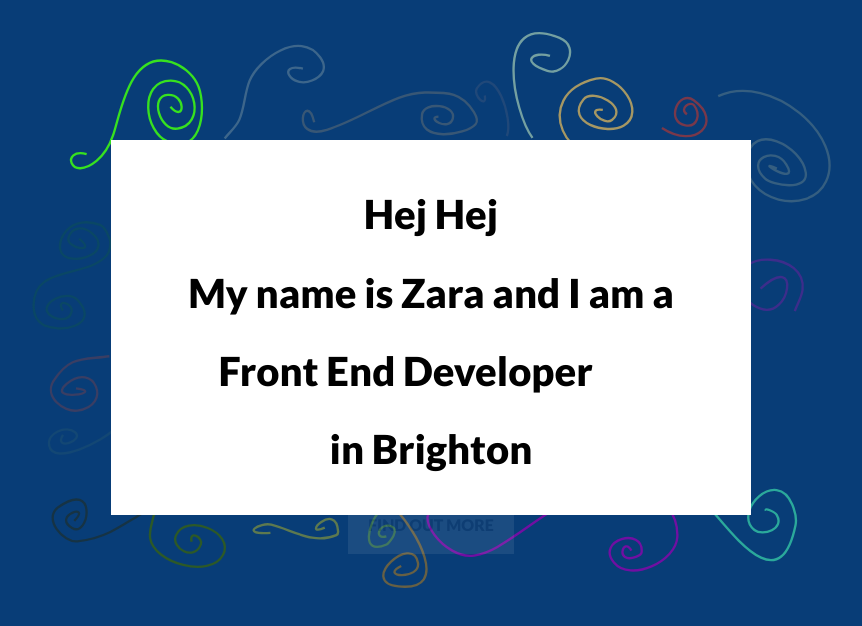
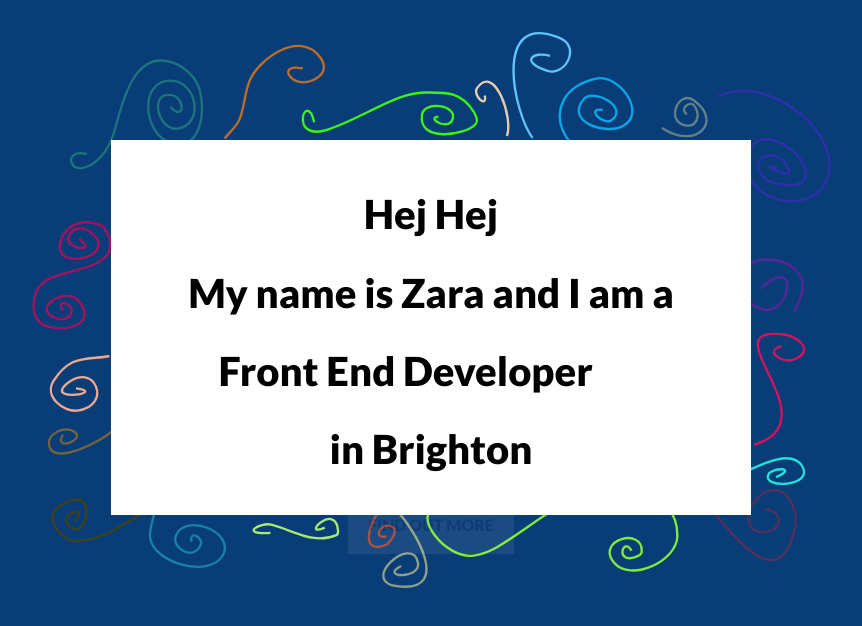
Before and after one commit to zarasyversen/personal-react, a React (Create React App) app: page / in a window 1280 px wide. Shown: the top 626 px of the page, without its empty margins (209-1071 px from the left). Built offline with nearby package versions, Linux system fonts and the light colour scheme.

Commit message:
clean up and remove random alpha

```diff
--- a/src/components/LandingPage.js
+++ b/src/components/LandingPage.js
@@ -1,23 +1,21 @@
 import React, { Component } from 'react';
 import '../css/Home.css';
-import {TransitionGroup } from 'react-transition-group';
+import { TransitionGroup } from 'react-transition-group';
 import TweenMax from "gsap/TweenMax";
 
 // SVG Square
 class Square extends Component {
   componentDidMount() {
-
     // Random Colour with Random Alpha
-    function randomRgbaString () {
-      let r = Math.floor(Math.random() * 255)
-      let g = Math.floor(Math.random() * 255)
-      let b = Math.floor(Math.random() * 255)
-      let a = Math.round( Math.random() * 10 ) / 10
-      return `rgba(${r},${g},${b},${a})`
+    function randomRgbaString() {
+      const red = Math.floor(Math.random() * 255);
+      const green = Math.floor(Math.random() * 255);
+      const blue = Math.floor(Math.random() * 255);
+      return `rgba(${red},${green},${blue},${1})`;
     }
 
     const paths = document.querySelectorAll('.swirly__path');
-    for(let i = 0; i < paths.length; i++){
+    for (let i = 0; i < paths.length; i++) {
       const length = paths[i].getTotalLength();
       paths[i].style.strokeDasharray = length;
       paths[i].style.strokeDashoffset = length;
@@ -27,33 +25,33 @@ class Square extends Component {
 
   render() {
     return (
-    <svg width="800px" height="558px" viewBox="0 0 341 238" version="1.1" xmlns="http://www.w3.org/2000/svg">
+      <svg width="800px" height="558px" viewBox="0 0 341 238" version="1.1" xmlns="http://www.w3.org/2000/svg">
         <g id="Page-1" stroke="none" strokeWidth="1" fill="none" fillRule="evenodd">
-            <g id="Group" transform="translate(1.000000, 1.000000)" stroke="#979797">
-                <path d="M318.321721,103.883981 C317.515783,127.799177 300.142188,103.600376 312.292424,97.8683559 C316.858012,95.7144848 320.99804,96.1401342 325.218205,98.7999966 C339.005982,107.49008 315.113897,128.971355 305.272893,116.174997 C303.32244,113.638803 302.582788,110.369007 301.237736,107.466012" stroke="#000" strokeWidth="1" className="swirly__path" id="Path-2" transform="translate(315.318970, 108.318970) rotate(-135.000000) translate(-315.318970, -108.318970) "></path>
-                <path d="M19.3844203,87.9767768 C27.6602993,94.5855722 13.5789866,92.1772042 14.8961391,87.5763862 C17.9926764,76.7601714 36.9574945,91.1427485 22.0211391,96.0080268 C19.7148129,96.7592756 17.0860829,96.7880606 14.7457484,96.150605 C6.63694558,93.9419452 13.1962675,76.4477228 28.3414516,82.1291206 C30.4798964,82.9313133 31.3902469,85.627264 32.2984828,87.7228706 C32.8526808,89.0015923 32.7990827,90.5194109 32.5738734,91.8947456 C32.3726234,93.1237629 31.8918913,94.3853556 31.0562953,95.3088081 C22.0425291,105.270302 -1.48486858,98.902151 0.0738734358,118.064667 C0.269286296,120.466991 1.57122822,123.069531 3.59340469,124.381074 C10.6423565,128.952883 28.9385153,125.267542 18.7535609,114.195527 C14.1726202,109.215608 2.10612749,115.758332 6.51918594,120.175996 C8.49434488,122.153216 15.0499047,124.213239 16.1910609,119.148652 C17.0169475,115.483269 9.11544284,113.195815 12.4762172,118.703339" stroke="#000" strokeWidth="1" className="swirly__path" id="Path-3"></path>
-                <path d="M16.5772675,222.763569 C16.3598168,216.915452 15.8747238,212.300532 16.03017,207.723178 C16.1809711,203.282607 16.9346017,198.877391 19.1202362,193.415912 C21.3756043,187.780184 34.6667541,184.936553 35.7491425,193.00185 C38.5287297,213.713635 17.8211713,198.503265 25.2276581,194.081928 C34.0245491,188.830583 30.6921541,206.836063 27.4366425,196.318256" stroke="#000" strokeWidth="1" className="swirly__path" id="Path-4" transform="translate(26.003874, 205.381784) rotate(-118.000000) translate(-26.003874, -205.381784) "></path>
-                <path d="M292,27.2268698 C314.632098,16.9168055 346.724553,44.7039849 338.013672,63.5315573 C330.973706,78.7476378 302.217839,72.1873235 304.269531,54.1409323 C306.167226,37.4490811 327.836369,48.5788037 329.355469,59.8577291 C330.435407,67.8759925 315.119142,65.3476756 311.892578,62.2561666 C303.346235,54.0675504 316.130678,48.3256695 321.009766,56.2913229 C327.369136,66.6737039 306.098413,53.2970866 317.037109,58.0530416" stroke="#000" strokeWidth="1" className="swirly__path" id="Path-5"></path>
-                <path d="M268,40.7639583 C282.549605,50.3586147 294.302017,38.0959055 281.546875,28.9397396 C275.150156,24.3479116 269.250293,37.9886132 277.988281,39.6467708 C283.145073,40.6253454 284.683833,34.931654 281.642578,31.0354427 C280.159394,29.135307 275.049922,32.6074949 278.667969,34.9045833" stroke="#000" strokeWidth="1" className="swirly__path" id="Path-6"></path>
-                <path d="M184.821651,203.158008 C180.68363,202.967904 176.493103,201.903641 172.407589,202.587696 C160.333464,204.609316 175.596185,225.138523 187.848995,223.154102 C191.343184,222.588196 194.750832,221.258326 197.813839,219.48418 C208.661002,213.201319 218.234512,204.770729 229.405636,199.08379 C243.577743,191.869125 275.349471,192.499715 274.561886,215.167774 C274.198662,225.621969 254.598424,234.737759 247.516964,226.111133 C239.597848,216.464077 260.294065,210.657381 259.341182,221.74004 C259.251264,222.785852 257.897404,223.392324 256.905636,223.736133 C247.608881,226.958973 251.622744,214.761312 254.975948,221.074024" stroke="#000" strokeWidth="1" className="swirly__path" id="Path-7"></path>
-                <path d="M22.6305421,51.924519 C11.5343284,48.9746583 15.3415415,64.3215039 26.8337489,54.8486639 C30.2510441,52.0318429 32.4705335,48.1124611 33.8699305,43.9887037 C37.2615018,33.9943865 41.0468957,7.34779159 58.8196833,12.7039742 C63.1044326,13.9952685 67.4960169,17.557453 69.6394214,21.5876897 C73.9782714,29.7460158 72.7543297,52.914697 57.2590668,46.631294 C47.1925917,42.5492904 44.6040027,20.7131236 58.445618,20.611634 C69.5544328,20.5301819 73.1923597,39.3234822 61.3375852,41.0752848 C53.872267,42.1784491 49.2789514,27.1920005 57.1772819,26.6650562 C65.1082004,26.1359378 64.7377878,39.020445 58.3638331,31.7022007" stroke="#000" strokeWidth="1" className="swirly__path" id="Path-8"></path>
-                <path d="M224.720801,28.3092303 C235.020803,6.41987161 268.909949,28.0254594 246.736502,48.7992047 C239.552767,55.5294649 220.750676,47.3729016 226.530041,37.2571036 C230.565933,30.1929597 248.973432,25.9691517 246.923326,38.4255713 C245.843991,44.9835944 228.505912,45.3041119 232.034786,36.9588412 C233.795271,32.7955488 244.897326,35.8506178 237.549363,38.7123621" stroke="#000" strokeWidth="1" className="swirly__path" id="Path-9" transform="translate(239.418061, 35.206316) rotate(-150.000000) translate(-239.418061, -35.206316) "></path>
-                <path d="M119.6875,38.3144531 C116.248471,23.862803 108.447157,46.7720352 125.091797,41.5976563 C135.773982,38.2768472 145.301753,31.9431749 155.753906,27.9570313 C159.299534,26.6048331 163.107849,25.6938904 166.902344,25.6523438 C176.866268,25.5432469 182.766304,25.6368733 187.808594,34.046875 C188.696741,35.5282098 189.687824,37.9093794 188.517578,39.1796875 C184.060752,44.0175953 163.630622,47.1850079 165.693359,34.953125 C166.658211,29.2316264 180.397964,30.8608711 178.791016,36.796875 C177.248796,42.4937716 166.96019,36.3396454 172.681641,35.9589844" stroke="#000" strokeWidth="1" className="swirly__path" id="Path-10"></path>
-                <path d="M201.849609,44.1914062 C204.768461,37.1253182 196.795511,13.0036541 189.138672,23.7734375 C187.060296,26.6967924 193.495518,32.9537689 192.435547,26.9472656" stroke="#000" strokeWidth="1" className="swirly__path" id="Path-11"></path>
-                <path d="M212.794922,45.0097656 C204.662594,34.0609376 195.560302,-9.42563703 224.328125,2.38671875 C233.654371,6.21616863 226.720976,18.828681 219.142578,16.4179688 C207.017373,12.5609027 213.191412,7.78810671 220.242188,10.0761719" stroke="#000" strokeWidth="1" className="swirly__path" id="Path-12"></path>
-                <path d="M81.5078125,45.2519531 C83.593099,42.5735677 86.4191553,40.333597 87.7636719,37.2167969 C90.0197795,31.9867858 89.9610461,25.9670342 92.1035156,20.6894531 C95.8728927,11.4042833 113.51793,-1.25578875 122.191406,10.6230469 C125.52523,15.1889142 123.384254,18.5987375 118.734375,20.5273437 C109.554758,24.3347263 103.412186,12.720517 114.871094,15.4726562" stroke="#000" strokeWidth="1" className="swirly__path" id="Path-13"></path>
-                <path d="M32.3261719,138.150391 C20.9602727,139.760194 15.383496,137.899305 8.50976562,148.707031 C4.28651796,155.347342 12.7987131,162.063674 18.6308594,161.322266 C34.172867,159.346495 25.8201596,139.793987 14.0800781,149.978516 C4.82671818,158.005812 31.6853071,153.464242 18.0585937,151.851562" stroke="#000" strokeWidth="1" className="swirly__path" id="Path-14"></path>
-                <path d="M51.4453125,205.023438 C50.8626302,208.584635 49.1672752,212.137611 49.6972656,215.707031 C51.2993341,226.496765 75.3145862,232.935736 80.6992187,223.052734 C86.1519253,213.044789 64.7716785,204.804819 60.7285156,214.544922 C58.4372088,220.06475 68.5138286,225.796692 71.3359375,218.361328 C72.4407702,215.450443 66.1449796,211.992203 67.3867187,217.3125" stroke="#000" strokeWidth="1" className="swirly__path" id="Path-15"></path>
-                <path d="M101.021484,213.476563 C87.2638049,214.358131 96.6705436,208.795951 101.378906,209.990234 C110.548639,212.316151 119.273097,218.635559 129.140625,214.416016 C129.664332,214.192069 129.913494,213.443528 129.878906,212.875 C129.072248,199.615547 113.497065,215.911566 124.195312,211.263672" stroke="#000" strokeWidth="1" className="swirly__path" id="Path-16"></path>
-                <path d="M154.886719,204.070312 C161.860806,210.974777 179.187419,238.784353 155.617188,236.316406 C138.03296,234.475231 161.771211,213.69808 163.929688,226.21875 C165.197419,233.572477 147.137555,232.500019 156.794922,227.587891" stroke="#000" strokeWidth="1" className="swirly__path" id="Path-17"></path>
-                <path d="M147.199219,204.892578 C143.141711,208.704825 138.949984,223.456548 150.548828,218.453125 C151.164578,218.187507 157.586331,211.443094 151.462891,210.417969 C147.345796,209.728726 144.999388,216.44627 150.460938,214.945312" stroke="#000" strokeWidth="1" className="swirly__path" id="Path-18"></path>
-                <path d="M289.289062,203.908203 C299.882492,216.096866 318.6802,241.323396 324.992188,210.089844 C325.573146,207.215091 324.695453,204.116333 323.574219,201.40625 C316.891757,185.254381 297.921383,204.65911 307.4375,212.263672 C311.008881,215.117649 320.532558,211.768524 316.947266,205.804688 C316.098811,204.393354 311.496717,202.584715 312.351562,203.992188" stroke="#000" strokeWidth="1" className="swirly__path" id="Path-19"></path>
-                <path d="M302.818359,187.746094 C307.018536,186.054426 322.935252,176.751497 327.833984,185.0625 C333.080558,193.963637 310.13713,194.764944 313.472656,188.455078 C314.959735,185.641949 326.464337,185.238539 316.650391,189.751953" stroke="#000" strokeWidth="1" className="swirly__path" id="Path-20"></path>
-                <path d="M307.306641,175.929688 C341.522939,165.558761 287.015732,124.68795 320.042969,128.886719 C326.341749,129.687486 333.641787,136.138511 323.917969,139.681641 C319.790788,141.185487 311.062727,136.111781 319.041016,133.810547" stroke="#000" strokeWidth="1" className="swirly__path" id="Path-21"></path>
-                <path d="M34.3828125,169.234375 C30.2646357,173.835572 8.48625267,185.295054 6.65625,176.296875 C5.55008907,170.857848 13.7964028,167.481731 17.5527344,170.478516 C22.133634,174.133137 8.24194085,178.747958 12.5214844,171.691406" stroke="#000" strokeWidth="1" className="swirly__path" id="Path-22"></path>
-            </g>
+          <g id="Group" transform="translate(1.000000, 1.000000)" stroke="#979797">
+            <path d="M318.321721,103.883981 C317.515783,127.799177 300.142188,103.600376 312.292424,97.8683559 C316.858012,95.7144848 320.99804,96.1401342 325.218205,98.7999966 C339.005982,107.49008 315.113897,128.971355 305.272893,116.174997 C303.32244,113.638803 302.582788,110.369007 301.237736,107.466012" stroke="#000" strokeWidth="1" className="swirly__path" id="Path-2" transform="translate(315.318970, 108.318970) rotate(-135.000000) translate(-315.318970, -108.318970) " />
+            <path d="M19.3844203,87.9767768 C27.6602993,94.5855722 13.5789866,92.1772042 14.8961391,87.5763862 C17.9926764,76.7601714 36.9574945,91.1427485 22.0211391,96.0080268 C19.7148129,96.7592756 17.0860829,96.7880606 14.7457484,96.150605 C6.63694558,93.9419452 13.1962675,76.4477228 28.3414516,82.1291206 C30.4798964,82.9313133 31.3902469,85.627264 32.2984828,87.7228706 C32.8526808,89.0015923 32.7990827,90.5194109 32.5738734,91.8947456 C32.3726234,93.1237629 31.8918913,94.3853556 31.0562953,95.3088081 C22.0425291,105.270302 -1.48486858,98.902151 0.0738734358,118.064667 C0.269286296,120.466991 1.57122822,123.069531 3.59340469,124.381074 C10.6423565,128.952883 28.9385153,125.267542 18.7535609,114.195527 C14.1726202,109.215608 2.10612749,115.758332 6.51918594,120.175996 C8.49434488,122.153216 15.0499047,124.213239 16.1910609,119.148652 C17.0169475,115.483269 9.11544284,113.195815 12.4762172,118.703339" stroke="#000" strokeWidth="1" className="swirly__path" id="Path-3" />
+            <path d="M16.5772675,222.763569 C16.3598168,216.915452 15.8747238,212.300532 16.03017,207.723178 C16.1809711,203.282607 16.9346017,198.877391 19.1202362,193.415912 C21.3756043,187.780184 34.6667541,184.936553 35.7491425,193.00185 C38.5287297,213.713635 17.8211713,198.503265 25.2276581,194.081928 C34.0245491,188.830583 30.6921541,206.836063 27.4366425,196.318256" stroke="#000" strokeWidth="1" className="swirly__path" id="Path-4" transform="translate(26.003874, 205.381784) rotate(-118.000000) translate(-26.003874, -205.381784) " />
+            <path d="M292,27.2268698 C314.632098,16.9168055 346.724553,44.7039849 338.013672,63.5315573 C330.973706,78.7476378 302.217839,72.1873235 304.269531,54.1409323 C306.167226,37.4490811 327.836369,48.5788037 329.355469,59.8577291 C330.435407,67.8759925 315.119142,65.3476756 311.892578,62.2561666 C303.346235,54.0675504 316.130678,48.3256695 321.009766,56.2913229 C327.369136,66.6737039 306.098413,53.2970866 317.037109,58.0530416" stroke="#000" strokeWidth="1" className="swirly__path" id="Path-5" />
+            <path d="M268,40.7639583 C282.549605,50.3586147 294.302017,38.0959055 281.546875,28.9397396 C275.150156,24.3479116 269.250293,37.9886132 277.988281,39.6467708 C283.145073,40.6253454 284.683833,34.931654 281.642578,31.0354427 C280.159394,29.135307 275.049922,32.6074949 278.667969,34.9045833" stroke="#000" strokeWidth="1" className="swirly__path" id="Path-6" />
+            <path d="M184.821651,203.158008 C180.68363,202.967904 176.493103,201.903641 172.407589,202.587696 C160.333464,204.609316 175.596185,225.138523 187.848995,223.154102 C191.343184,222.588196 194.750832,221.258326 197.813839,219.48418 C208.661002,213.201319 218.234512,204.770729 229.405636,199.08379 C243.577743,191.869125 275.349471,192.499715 274.561886,215.167774 C274.198662,225.621969 254.598424,234.737759 247.516964,226.111133 C239.597848,216.464077 260.294065,210.657381 259.341182,221.74004 C259.251264,222.785852 257.897404,223.392324 256.905636,223.736133 C247.608881,226.958973 251.622744,214.761312 254.975948,221.074024" stroke="#000" strokeWidth="1" className="swirly__path" id="Path-7" />
+            <path d="M22.6305421,51.924519 C11.5343284,48.9746583 15.3415415,64.3215039 26.8337489,54.8486639 C30.2510441,52.0318429 32.4705335,48.1124611 33.8699305,43.9887037 C37.2615018,33.9943865 41.0468957,7.34779159 58.8196833,12.7039742 C63.1044326,13.9952685 67.4960169,17.557453 69.6394214,21.5876897 C73.9782714,29.7460158 72.7543297,52.914697 57.2590668,46.631294 C47.1925917,42.5492904 44.6040027,20.7131236 58.445618,20.611634 C69.5544328,20.5301819 73.1923597,39.3234822 61.3375852,41.0752848 C53.872267,42.1784491 49.2789514,27.1920005 57.1772819,26.6650562 C65.1082004,26.1359378 64.7377878,39.020445 58.3638331,31.7022007" stroke="#000" strokeWidth="1" className="swirly__path" id="Path-8" />
+            <path d="M224.720801,28.3092303 C235.020803,6.41987161 268.909949,28.0254594 246.736502,48.7992047 C239.552767,55.5294649 220.750676,47.3729016 226.530041,37.2571036 C230.565933,30.1929597 248.973432,25.9691517 246.923326,38.4255713 C245.843991,44.9835944 228.505912,45.3041119 232.034786,36.9588412 C233.795271,32.7955488 244.897326,35.8506178 237.549363,38.7123621" stroke="#000" strokeWidth="1" className="swirly__path" id="Path-9" transform="translate(239.418061, 35.206316) rotate(-150.000000) translate(-239.418061, -35.206316) " />
+            <path d="M119.6875,38.3144531 C116.248471,23.862803 108.447157,46.7720352 125.091797,41.5976563 C135.773982,38.2768472 145.301753,31.9431749 155.753906,27.9570313 C159.299534,26.6048331 163.107849,25.6938904 166.902344,25.6523438 C176.866268,25.5432469 182.766304,25.6368733 187.808594,34.046875 C188.696741,35.5282098 189.687824,37.9093794 188.517578,39.1796875 C184.060752,44.0175953 163.630622,47.1850079 165.693359,34.953125 C166.658211,29.2316264 180.397964,30.8608711 178.791016,36.796875 C177.248796,42.4937716 166.96019,36.3396454 172.681641,35.9589844" stroke="#000" strokeWidth="1" className="swirly__path" id="Path-10" />
+            <path d="M201.849609,44.1914062 C204.768461,37.1253182 196.795511,13.0036541 189.138672,23.7734375 C187.060296,26.6967924 193.495518,32.9537689 192.435547,26.9472656" stroke="#000" strokeWidth="1" className="swirly__path" id="Path-11" />
+            <path d="M212.794922,45.0097656 C204.662594,34.0609376 195.560302,-9.42563703 224.328125,2.38671875 C233.654371,6.21616863 226.720976,18.828681 219.142578,16.4179688 C207.017373,12.5609027 213.191412,7.78810671 220.242188,10.0761719" stroke="#000" strokeWidth="1" className="swirly__path" id="Path-12" />
+            <path d="M81.5078125,45.2519531 C83.593099,42.5735677 86.4191553,40.333597 87.7636719,37.2167969 C90.0197795,31.9867858 89.9610461,25.9670342 92.1035156,20.6894531 C95.8728927,11.4042833 113.51793,-1.25578875 122.191406,10.6230469 C125.52523,15.1889142 123.384254,18.5987375 118.734375,20.5273437 C109.554758,24.3347263 103.412186,12.720517 114.871094,15.4726562" stroke="#000" strokeWidth="1" className="swirly__path" id="Path-13" />
+            <path d="M32.3261719,138.150391 C20.9602727,139.760194 15.383496,137.899305 8.50976562,148.707031 C4.28651796,155.347342 12.7987131,162.063674 18.6308594,161.322266 C34.172867,159.346495 25.8201596,139.793987 14.0800781,149.978516 C4.82671818,158.005812 31.6853071,153.464242 18.0585937,151.851562" stroke="#000" strokeWidth="1" className="swirly__path" id="Path-14" />
+            <path d="M51.4453125,205.023438 C50.8626302,208.584635 49.1672752,212.137611 49.6972656,215.707031 C51.2993341,226.496765 75.3145862,232.935736 80.6992187,223.052734 C86.1519253,213.044789 64.7716785,204.804819 60.7285156,214.544922 C58.4372088,220.06475 68.5138286,225.796692 71.3359375,218.361328 C72.4407702,215.450443 66.1449796,211.992203 67.3867187,217.3125" stroke="#000" strokeWidth="1" className="swirly__path" id="Path-15" />
+            <path d="M101.021484,213.476563 C87.2638049,214.358131 96.6705436,208.795951 101.378906,209.990234 C110.548639,212.316151 119.273097,218.635559 129.140625,214.416016 C129.664332,214.192069 129.913494,213.443528 129.878906,212.875 C129.072248,199.615547 113.497065,215.911566 124.195312,211.263672" stroke="#000" strokeWidth="1" className="swirly__path" id="Path-16" />
+            <path d="M154.886719,204.070312 C161.860806,210.974777 179.187419,238.784353 155.617188,236.316406 C138.03296,234.475231 161.771211,213.69808 163.929688,226.21875 C165.197419,233.572477 147.137555,232.500019 156.794922,227.587891" stroke="#000" strokeWidth="1" className="swirly__path" id="Path-17" />
+            <path d="M147.199219,204.892578 C143.141711,208.704825 138.949984,223.456548 150.548828,218.453125 C151.164578,218.187507 157.586331,211.443094 151.462891,210.417969 C147.345796,209.728726 144.999388,216.44627 150.460938,214.945312" stroke="#000" strokeWidth="1" className="swirly__path" id="Path-18" />
+            <path d="M289.289062,203.908203 C299.882492,216.096866 318.6802,241.323396 324.992188,210.089844 C325.573146,207.215091 324.695453,204.116333 323.574219,201.40625 C316.891757,185.254381 297.921383,204.65911 307.4375,212.263672 C311.008881,215.117649 320.532558,211.768524 316.947266,205.804688 C316.098811,204.393354 311.496717,202.584715 312.351562,203.992188" stroke="#000" strokeWidth="1" className="swirly__path" id="Path-19" />
+            <path d="M302.818359,187.746094 C307.018536,186.054426 322.935252,176.751497 327.833984,185.0625 C333.080558,193.963637 310.13713,194.764944 313.472656,188.455078 C314.959735,185.641949 326.464337,185.238539 316.650391,189.751953" stroke="#000" strokeWidth="1" className="swirly__path" id="Path-20" />
+            <path d="M307.306641,175.929688 C341.522939,165.558761 287.015732,124.68795 320.042969,128.886719 C326.341749,129.687486 333.641787,136.138511 323.917969,139.681641 C319.790788,141.185487 311.062727,136.111781 319.041016,133.810547" stroke="#000" strokeWidth="1" className="swirly__path" id="Path-21" />
+            <path d="M34.3828125,169.234375 C30.2646357,173.835572 8.48625267,185.295054 6.65625,176.296875 C5.55008907,170.857848 13.7964028,167.481731 17.5527344,170.478516 C22.133634,174.133137 8.24194085,178.747958 12.5214844,171.691406" stroke="#000" strokeWidth="1" className="swirly__path" id="Path-22" />
+          </g>
         </g>
-    </svg>
+      </svg>
     );
   }
 }
@@ -70,7 +68,7 @@ class NavButton extends Component {
       scale: 1,
       delay: 4.8,
       ease: `${easing}.easeOut`
-    });
+      });
   }
 
   render() {
@@ -93,7 +91,7 @@ class LandingPage extends Component {
             <span className="place">in Brighton</span></h1>
         </div>
         <TransitionGroup className="home__button" onClick={() => this.props.goToHome()}>
-          {<NavButton elTime={.4} easing="Power1"/>}
+          {<NavButton elTime={.4} easing="Power1" />}
         </TransitionGroup>
       </div>
     );
```
